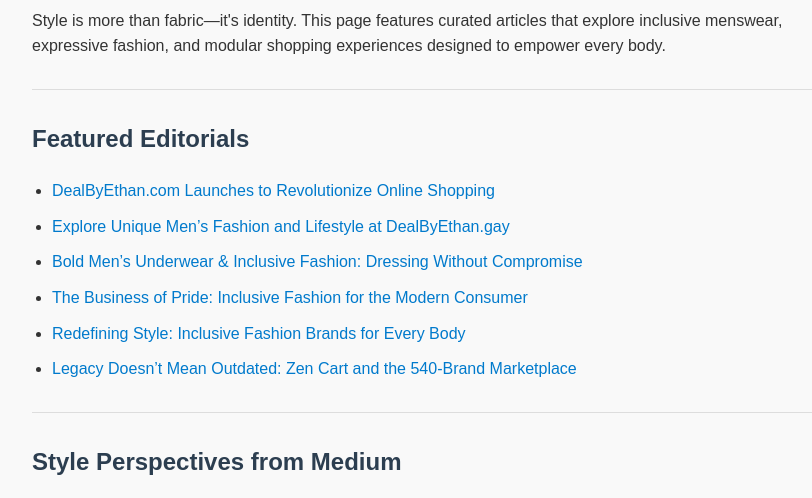
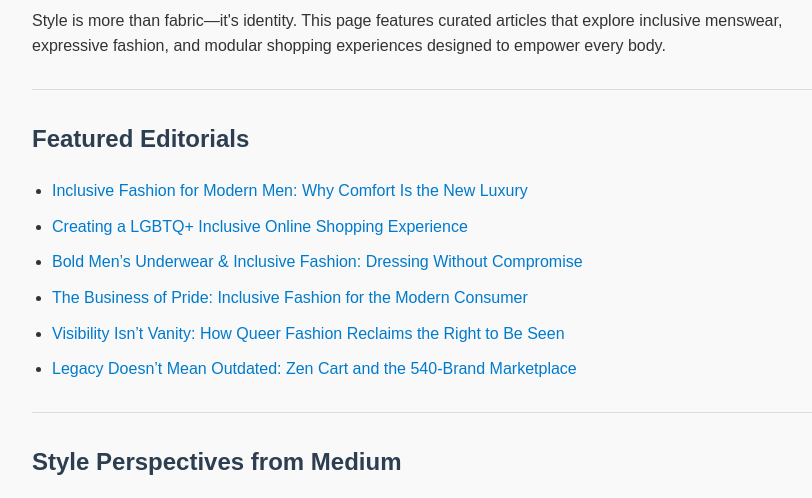
Before and after one commit to dealbyethangay/fashion, a plain HTML site: page index.html in a window 1280 px wide. Shown: the part 240-738 px from the top of the page, without its empty margins (208-1020 px from the left). Drawn offline with Linux system fonts and the light colour scheme.

Commit message:
Revise featured editorials and update article links
Updated featured editorials and added new links to articles on inclusive fashion.

```diff
--- a/index.html
+++ b/index.html
@@ -65,11 +65,11 @@
 
 <h2>Featured Editorials</h2>
 <ul>
-  <li><a href="https://uberant.com/article/2053867-dealbyethancom-launches-to-revolutionize-online-shopping-with-exclusive-deals-and-offers/">DealByEthan.com Launches to Revolutionize Online Shopping</a></li>
-  <li><a href="https://uberant.com/article/2063477-explore-unique-mens-fashion-and-lifestyle-at-dealbyethangay/">Explore Unique Men’s Fashion and Lifestyle at DealByEthan.gay</a></li>
+  <li><a href="https://www.bignewsnetwork.com/news/278623793/inclusive-fashion-for-modern-men-why-comfort-is-the-new-luxury">Inclusive Fashion for Modern Men: Why Comfort Is the New Luxury</a></li>
+  <li><a href="https://itechfy.com/shopping/creating-a-lgbtq-inclusive-online-shopping-experience-the-ux-ui-design-choices-of-dealbyethan-gay/">Creating a LGBTQ+ Inclusive Online Shopping Experience</a></li>
   <li><a href="https://www.atoallinks.com/2025/bold-mens-underwear-inclusive-fashion-dressing-without-compromise-2/">Bold Men’s Underwear & Inclusive Fashion: Dressing Without Compromise</a></li>
   <li><a href="https://timebusinessnews.com/the-business-of-pride-how-dealbyethan-gay-is-pioneering-inclusive-fashion-for-the-modern-consumer/">The Business of Pride: Inclusive Fashion for the Modern Consumer</a></li>
-  <li><a href="https://timebusinessnews.com/redefining-style-with-dealbyethan-inclusive-fashion-brands-for-every-body/">Redefining Style: Inclusive Fashion Brands for Every Body</a></li>
+  <li><a href="https://vocal.media/lifehack/visibility-isn-t-vanity-how-queer-fashion-reclaims-the-right-to-be-seen">Visibility Isn’t Vanity: How Queer Fashion Reclaims the Right to Be Seen</a></li>
   <li><a href="https://timebusinessnews.com/legacy-doesnt-mean-outdated-how-dealbyethan-com-uses-zen-cart-to-power-a-540-brand-fashion-marketplace/">Legacy Doesn’t Mean Outdated: Zen Cart and the 540-Brand Marketplace</a></li>
 </ul>
 
```
